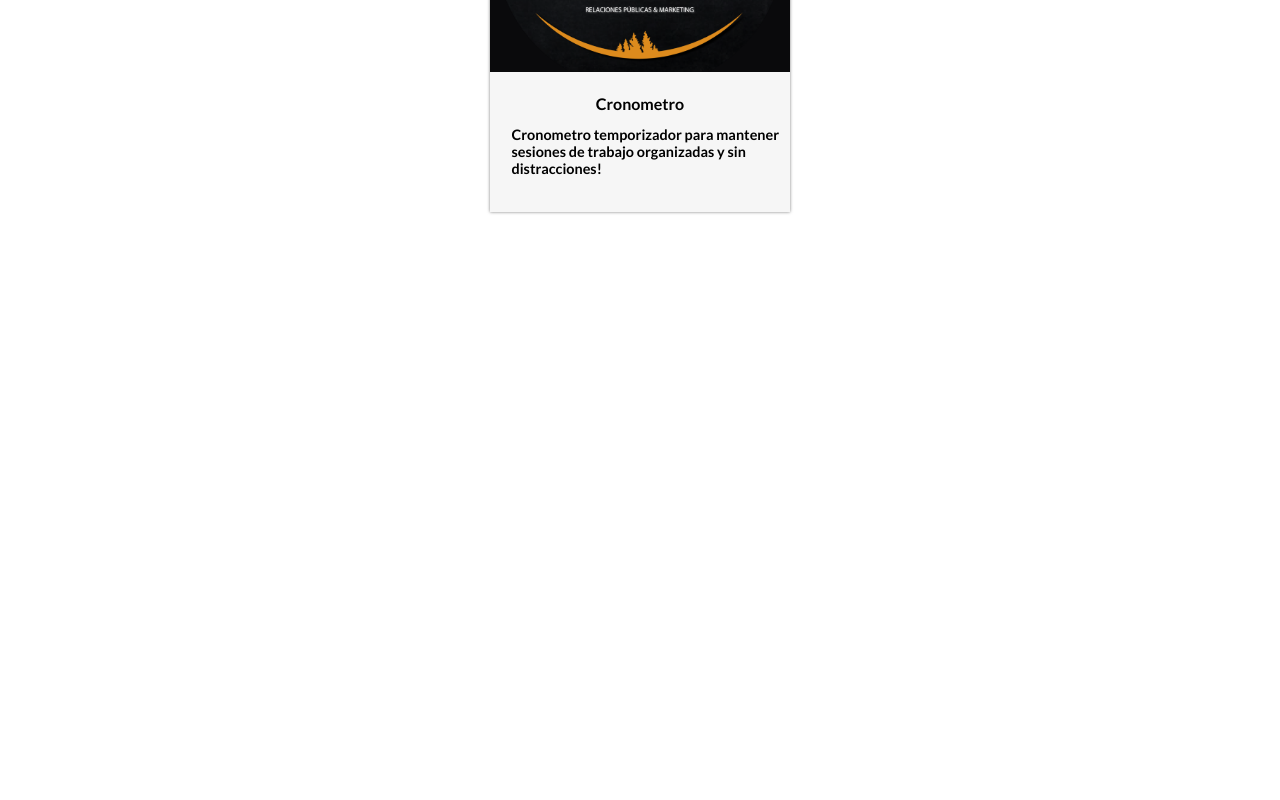
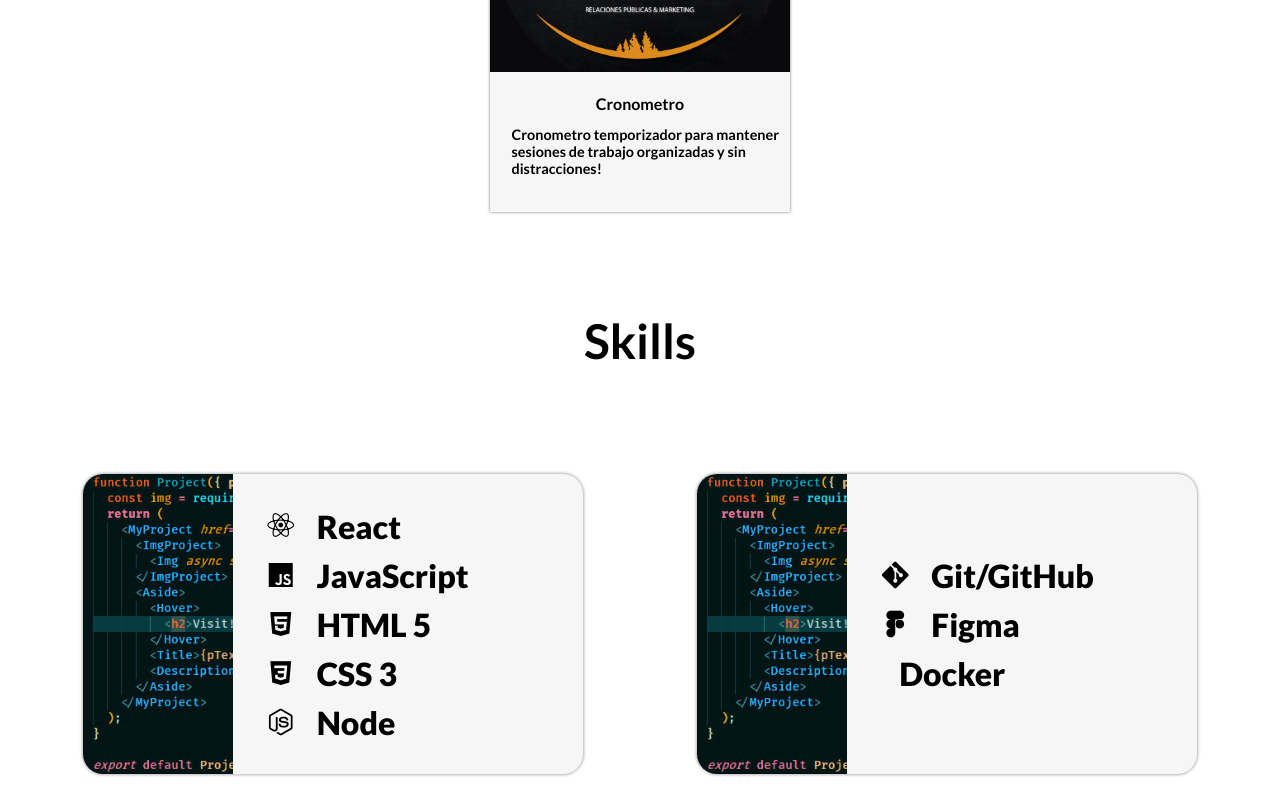
Before and after one commit to chrisRol2/Portfolio, a React (Create React App) app in the folder myportfolio2/: page / in a window 1280 px wide. Shown: the part 1373-2173 px from the top of the page. Before the commit the page ends 1605 px from the top, so only its background shows below. Built offline with nearby package versions, Linux system fonts and the light colour scheme.

Commit message:
added skills

```diff
--- a/myportfolio2/src/App.js
+++ b/myportfolio2/src/App.js
@@ -11,6 +11,7 @@
 import { LangProvider } from "./Context/LangContext";
 import { MenuProvider } from "./Context/MenuContext";
 import Projects from "./Pages/Projects";
+import Skills from "./Pages/Skills";
 
 function App() {
   return (
@@ -25,6 +26,7 @@
         </Switch>
       </Router>
       <Projects />
+      <Skills />
       {/* <Footer /> */}
     </LangProvider>
   );
```
